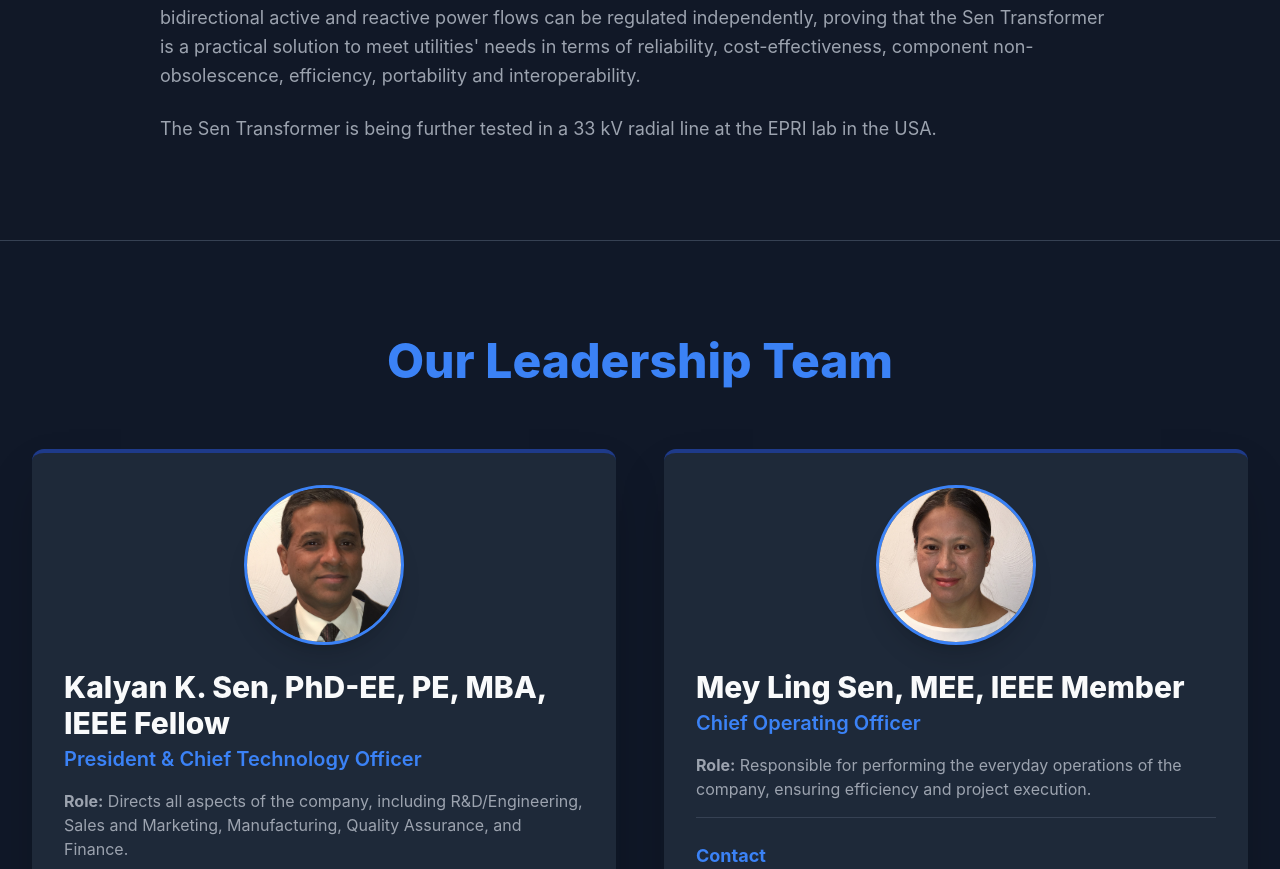
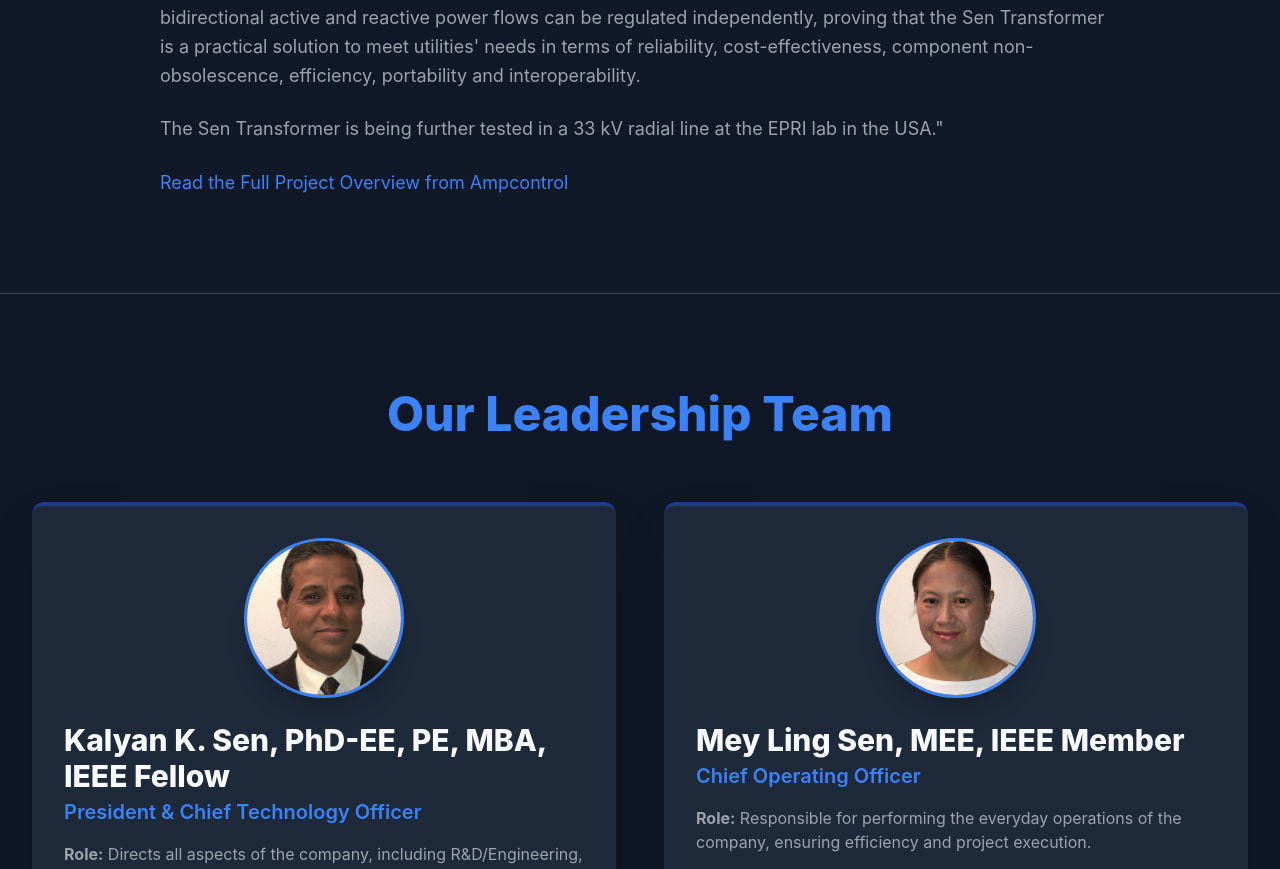
Before and after one commit to senjm26/Sen-Transformer-Website-v2, a Next.js app: page / in a window 1280 px wide. Shown: the part 7289-8158 px from the top of the page. Built offline with nearby package versions, Linux system fonts and the light colour scheme.

Commit message:
ampcontrol link added

```diff
--- a/app/page.tsx
+++ b/app/page.tsx
@@ -471,8 +471,12 @@ export default function App() {
                                     A commercial-grade Sen Transformer was designed to operate at <strong>33 kV</strong> with a throughput rating of <strong>±6.5 MVA</strong>. The unit was manufactured and tested to demonstrate the proof of concept. The test results show that the bidirectional active and reactive power flows can be regulated independently, proving that the Sen Transformer is a practical solution to meet utilities' needs in terms of reliability, cost-effectiveness, component non-obsolescence, efficiency, portability and interoperability.
                                 </p>
                                 <p>
-                                    The Sen Transformer is being further tested in a 33 kV radial line at the EPRI lab in the USA.
+                                    The Sen Transformer is being further tested in a 33 kV radial line at the EPRI lab in the USA."
                                 </p>
+                                <a href="https://ampcontrolgroup.com/projects/sen-transformer?utm_campaign=Power%20Infrastructure_FY26&utm_source=linkedin&utm_medium=Ampcontrol&utm_content=Image&utm_term=P%26I_Sen%20Transformer" target="_blank"
+                                    className="text-center text-[#3B82F6] hover:text-[#1E3A8A] transition duration-300">
+                                    Read the Full Project Overview from Ampcontrol
+                                </a>
                             </div>
 
                         </div>
```
